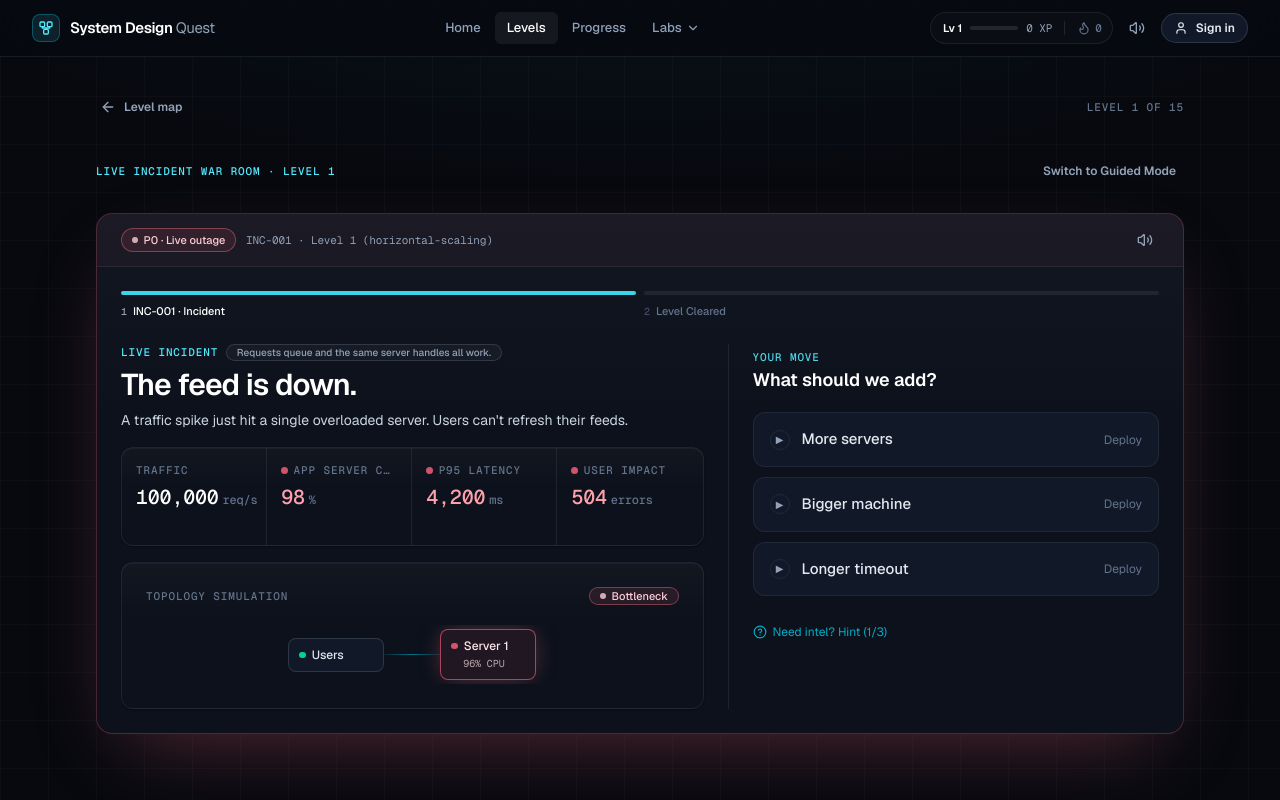
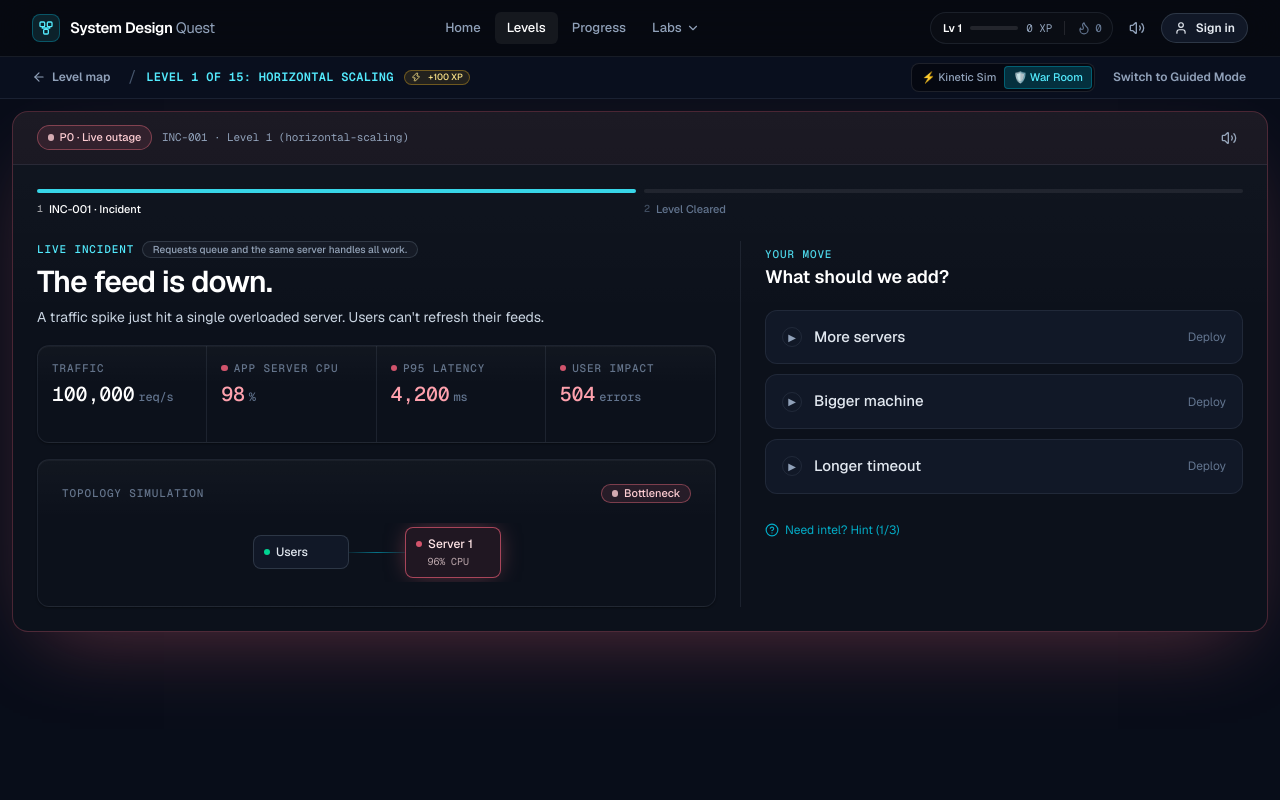
Before and after one commit to Singhak/boaringSD, a Next.js app: page /campaign/chapter-1 in a window 1280 px wide. Built offline with nearby package versions, Linux system fonts and the light colour scheme.

Commit message:
feat(campaign): add kinetic simulation and compact UI
- Added SystemFlightSim toggle for early levels
- Added compact viewport layout for mission flows
- Added keyframe shake animation in global styles
- Optimized Guided Mode for fit-to-screen layout

```diff
--- a/src/app/campaign/[chapterId]/page.tsx
+++ b/src/app/campaign/[chapterId]/page.tsx
@@ -25,6 +25,7 @@ import { getAllCampaignChapters, getCampaignChapterById } from "@/data/campaign"
 import { getPatternByChapterId, getPatternById, getAllPatterns } from "@/data/patterns";
 import { getCanonicalIncident, getPatternReplayVariant } from "@/data/scenarioPacks";
 import IncidentWarRoom from "@/components/incident/IncidentWarRoom";
+import SystemFlightSim from "@/components/simulation/SystemFlightSim";
 
 import {
   clearRunProgress,
@@ -73,6 +74,109 @@ export default function CampaignChapterPage({
 
   const stats = useUserStats();
   const total = getAllCampaignChapters().length;
+  const [simMode, setSimMode] = useState<"warroom" | "flight">("warroom");
+
+  if (stats !== null && isPatternUnlocked(stats, pattern) && mode !== "review") {
+    const isGuided = mode === "guided";
+
+    return (
+      <div className="h-screen max-h-screen overflow-hidden text-slate-100 flex flex-col bg-[#080d19]">
+        <Navbar />
+
+        {/* Compact Navigation Bar */}
+        <div className="shrink-0 flex items-center justify-between gap-3 px-4 sm:px-6 py-1.5 border-b border-[var(--line)] bg-[#0b1020]/90 backdrop-blur-md">
+          <div className="flex items-center gap-2.5 min-w-0">
+            <Link
+              href="/campaign"
+              className="btn btn-ghost !py-1 !px-2 text-xs flex items-center gap-1.5 text-slate-400 hover:text-white shrink-0"
+            >
+              <ArrowLeft className="w-3.5 h-3.5" />
+              <span>Level map</span>
+            </Link>
+            <span className="text-slate-600">/</span>
+            <span className="font-mono text-cyan-300 font-semibold tracking-wide text-xs truncate">
+              LEVEL {pattern.levelNumber} OF {total}: {pattern.title.toUpperCase()} {isGuided ? "(GUIDED STUDY)" : ""}
+            </span>
+            <span className="chip chip-warn !text-[9px] !py-0 !px-1.5 shrink-0 hidden sm:inline-flex">
+              <Zap className="w-2.5 h-2.5 mr-0.5" /> {isPatternCleared(stats, pattern) ? `Replay +${pattern.rewards.replayXp} XP` : `+${pattern.rewards.firstClearXp} XP`}
+            </span>
+          </div>
+
+          <div className="flex items-center gap-2 shrink-0">
+            {!isGuided && pattern.levelNumber <= 2 && (
+              <div className="flex items-center rounded-lg border border-white/10 bg-black/40 p-0.5">
+                <button
+                  type="button"
+                  onClick={() => setSimMode("flight")}
+                  className={`px-2 py-0.5 rounded text-[11px] font-medium transition-all ${
+                    simMode === "flight"
+                      ? "bg-cyan-400/20 text-cyan-300 border border-cyan-400/30"
+                      : "text-slate-400 hover:text-white"
+                  }`}
+                >
+                  ⚡ Kinetic Sim
+                </button>
+                <button
+                  type="button"
+                  onClick={() => setSimMode("warroom")}
+                  className={`px-2 py-0.5 rounded text-[11px] font-medium transition-all ${
+                    simMode === "warroom"
+                      ? "bg-cyan-400/20 text-cyan-300 border border-cyan-400/30"
+                      : "text-slate-400 hover:text-white"
+                  }`}
+                >
+                  🛡️ War Room
+                </button>
+              </div>
+            )}
+            {isGuided ? (
+              <Link
+                href={`/campaign/${chapter.id}`}
+                className="btn btn-primary !py-1 !px-2.5 text-xs flex items-center gap-1.5"
+              >
+                <Play className="w-3 h-3" />
+                <span className="hidden sm:inline">Launch Live</span> War Room
+              </Link>
+            ) : (
+              <Link
+                href={`/campaign/${chapter.id}?mode=guided`}
+                className="btn btn-ghost !py-1 !px-2.5 text-xs text-slate-400 hover:text-white"
+              >
+                Switch to Guided Mode
+              </Link>
+            )}
+          </div>
+        </div>
+
+        <main className="flex-1 min-h-0 w-full max-w-7xl mx-auto p-2 sm:p-3 flex flex-col overflow-hidden">
+          {isGuided ? (
+            <PatternRun chapter={chapter} pattern={pattern} stats={stats} isCompactView={true} />
+          ) : simMode === "flight" && pattern.levelNumber <= 2 ? (
+            <SystemFlightSim
+              initialIncidentId={pattern.levelNumber === 1 ? "hs-01" : "lb-01"}
+              onAllCompleted={() => {
+                completePatternRun(pattern, {
+                  patternId: pattern.id,
+                  diagnosisFirstTry: true,
+                  interventionFirstTry: true,
+                  transferFirstTry: true,
+                  hintsUsed: 0,
+                  failureReasons: [],
+                });
+              }}
+            />
+          ) : (
+            <IncidentWarRoom
+              key={`warroom-${pattern.id}`}
+              pattern={pattern}
+              chapter={chapter}
+              initialIncidentId={getCanonicalIncident(pattern.levelNumber)?.id || "hs-01"}
+            />
+          )}
+        </main>
+      </div>
+    );
+  }
 
   return (
     <div className="min-h-screen text-slate-100 flex flex-col">
@@ -100,7 +204,7 @@ export default function CampaignChapterPage({
           <LockedLevel pattern={pattern} />
         ) : mode === "review" ? (
           <ReviewRun chapter={chapter} pattern={pattern} stats={stats} />
-        ) : mode === "guided" ? (
+        ) : (
           <div className="space-y-4">
             <div className="surface p-4 rounded-xl border border-cyan-400/20 bg-cyan-400/[0.03] flex flex-col sm:flex-row sm:items-center justify-between gap-3">
               <div className="space-y-0.5">
@@ -117,21 +221,6 @@ export default function CampaignChapterPage({
               </Link>
             </div>
             <PatternRun chapter={chapter} pattern={pattern} stats={stats} />
-          </div>
-        ) : (
-          <div className="space-y-4">
-            <div className="flex items-center justify-between pb-2">
-              <span className="eyebrow text-cyan-300">Live Incident War Room · Level {pattern.levelNumber}</span>
-              <Link href={`/campaign/${chapter.id}?mode=guided`} className="btn btn-ghost text-xs">
-                Switch to Guided Mode
-              </Link>
-            </div>
-            <IncidentWarRoom
-              key={`warroom-${pattern.id}`}
-              pattern={pattern}
-              chapter={chapter}
-              initialIncidentId={getCanonicalIncident(pattern.levelNumber)?.id || "hs-01"}
-            />
           </div>
         )}
 
@@ -268,10 +357,12 @@ function PatternRun({
   chapter,
   pattern,
   stats,
+  isCompactView = false,
 }: {
   chapter: CampaignChapter;
   pattern: SystemDesignPattern;
   stats: UserStats;
+  isCompactView?: boolean;
 }) {
   // Rendered only after stats load on the client, so reading localStorage here is safe.
   const [run, setRun] = useState<RunProgress>(() => {
@@ -333,47 +424,92 @@ function PatternRun({
   const objective = pattern.objectives.find((o) => o.stage === run.stage);
 
   return (
-    <>
-      <LevelHeader chapter={chapter} pattern={pattern} reward={reward} />
+    <div className={isCompactView ? "flex-1 min-h-0 flex flex-col justify-between overflow-hidden gap-2" : "space-y-6"}>
+      {!isCompactView && <LevelHeader chapter={chapter} pattern={pattern} reward={reward} />}
+      <div className="shrink-0">
         <RunStepper stage={run.stage} />
+      </div>
 
       {resumed && run.stage !== "result" && (
-        <p role="status" className="text-[13px] text-slate-300 flex items-center justify-between gap-3 px-4 py-2.5 rounded-xl border border-cyan-300/20 bg-cyan-300/[0.04] animate-fadeIn">
+        <p role="status" className="shrink-0 text-xs text-slate-300 flex items-center justify-between gap-2 px-3 py-1.5 rounded-lg border border-cyan-300/20 bg-cyan-300/[0.04] animate-fadeIn">
           <span>Resumed where you left off. Earlier answers are saved.</span>
-          <button type="button" onClick={restart} className="btn btn-ghost !py-1 text-xs">
-            <RotateCcw className="w-3.5 h-3.5" /> Start over
+          <button type="button" onClick={restart} className="btn btn-ghost !py-0.5 !px-2 text-[11px]">
+            <RotateCcw className="w-3 h-3 mr-1" /> Start over
           </button>
         </p>
       )}
 
       {run.stage === "result" && outcome ? (
+        <div className={isCompactView ? "flex-1 min-h-0 overflow-y-auto pr-1" : ""}>
           <RunResult chapter={chapter} pattern={pattern} outcome={outcome} onReplay={restart} />
+        </div>
       ) : (
-        <div className="grid grid-cols-1 lg:grid-cols-[1fr_1.1fr] gap-6 items-start">
+        <div className={`grid grid-cols-1 lg:grid-cols-[1.1fr_1.25fr] gap-3 ${isCompactView ? "flex-1 min-h-0 items-stretch overflow-hidden" : "items-start gap-6"}`}>
           {/* Live system */}
-          <section className="space-y-3 lg:sticky lg:top-20" aria-label="Live system">
-            <div className="flex items-center justify-between">
-              <h2 className="eyebrow flex items-center gap-2">
-                <Sparkles className="w-3.5 h-3.5 text-cyan-300" /> Live system
+          <section className={`space-y-3 ${isCompactView ? "flex flex-col justify-between min-h-0 space-y-2 overflow-y-auto lg:overflow-visible pr-1" : "lg:sticky lg:top-20"}`} aria-label="Live system">
+            <div className="flex items-center justify-between shrink-0">
+              <h2 className="eyebrow flex items-center gap-1.5 !text-[11px]">
+                <Sparkles className="w-3 h-3 text-cyan-300" /> Live system
               </h2>
-              <span className={`chip ${fixed ? "chip-ok" : "chip-bad"}`}>
+              <span className={`chip !py-0 !text-[10px] ${fixed ? "chip-ok" : "chip-bad"}`}>
                 <span className={`dot ${fixed ? "" : "animate-pulse-glow"}`} aria-hidden />
                 {fixed ? "Stabilized" : "Degraded"}
               </span>
             </div>
+            <div className="shrink-0">
               <MetricsStrip metrics={metrics} before={fixed ? chapter.initialMetrics : undefined} />
+            </div>
+            <div className={isCompactView ? "flex-1 min-h-0 flex flex-col justify-center" : ""}>
               <RunTopology patternId={pattern.id} fixed={fixed} />
+            </div>
           </section>
 
           {/* Current stage */}
-          <section className="surface p-5 sm:p-7 space-y-5" aria-live="polite">
+          <section className={`surface ${isCompactView ? "p-3 sm:p-4 flex flex-col justify-between min-h-0 overflow-y-auto rounded-xl border border-[var(--line)] space-y-2" : "p-5 sm:p-7 space-y-5"}`} aria-live="polite">
             {objective && (
-              <p className="text-xs text-slate-500 pb-4 border-b border-[var(--line)]">
+              <p className="shrink-0 text-[11px] text-slate-500 pb-1 border-b border-[var(--line)]">
                 Objective · <span className="text-slate-200">{objective.label}</span>
               </p>
             )}
 
             {run.stage === "observe" && (
+              isCompactView ? (
+                <div className="space-y-2 flex-1 min-h-0 flex flex-col justify-between">
+                  <div className="space-y-0.5 shrink-0">
+                    <span className="eyebrow text-cyan-300/80 !text-[10px]">Observe · New Constraint</span>
+                    <h2 className="text-lg sm:text-xl display font-bold leading-tight text-white">{pattern.levelGoal}</h2>
+                    <p className="text-[12px] sm:text-[13px] text-slate-300 leading-snug line-clamp-2">{chapter.scenario}</p>
+                    <p className="text-[11px] text-slate-400">Constraint: <span className="text-slate-200">{pattern.newConstraint}</span></p>
+                  </div>
+                  <div className="rounded-xl border border-cyan-400/20 bg-cyan-400/[0.04] p-2.5 space-y-1 flex-1 min-h-0 overflow-y-auto">
+                    <div className="flex items-center justify-between">
+                      <p className="eyebrow text-cyan-300/80 !text-[10px]">Fresh replay variant</p>
+                      <button type="button" onClick={nextScenario} className="btn btn-ghost !px-1.5 !py-0.5 text-[10px]">
+                        Next scenario
+                      </button>
+                    </div>
+                    <h3 className="text-sm font-semibold text-white leading-tight">{replayVariant.title}</h3>
+                    <p className="text-xs text-slate-300 leading-snug line-clamp-2">{replayVariant.context}</p>
+                    <p className="text-[11px] text-emerald-200">Expected: {replayVariant.expectedPattern}</p>
+                  </div>
+                  {cleared && (
+                    <p className="shrink-0 text-[11px] text-emerald-200/90 px-2.5 py-1 rounded-lg bg-emerald-400/[0.06] border border-emerald-400/20">
+                      Cleared before. Replaying pays +{pattern.rewards.replayXp} XP once a day.
+                    </p>
+                  )}
+                  <button
+                    type="button"
+                    onClick={() => {
+                      markRunStarted(pattern.id);
+                      update({ stage: "diagnose" });
+                    }}
+                    className="btn btn-primary btn-md w-full justify-center shrink-0 !py-2 text-xs sm:text-sm font-medium"
+                  >
+                    <Play className="w-4 h-4 mr-1" />
+                    Start diagnosis
+                  </button>
+                </div>
+              ) : (
                 <div className="space-y-4">
                   <span className="eyebrow text-cyan-300/80">Observe</span>
                   <p className="text-[15px] text-slate-200 leading-relaxed">
@@ -411,9 +547,11 @@ function PatternRun({
                     Start diagnosis
                   </button>
                 </div>
+              )
             )}
 
             {run.stage === "diagnose" && (
+              <div className={isCompactView ? "flex-1 min-h-0 overflow-y-auto pr-0.5" : ""}>
                 <QuestionCard
                   key={`diagnose-${replayVariant.id}`}
                   eyebrow={`Diagnose · Incident: ${replayVariant.title}`}
@@ -429,9 +567,11 @@ function PatternRun({
                   }
                   onContinue={() => update({ stage: "choose" })}
                 />
+              </div>
             )}
 
             {run.stage === "choose" && (
+              <div className={isCompactView ? "flex-1 min-h-0 overflow-y-auto pr-0.5" : ""}>
                 <QuestionCard
                   key="choose"
                   eyebrow="Deploy a fix"
@@ -450,7 +590,7 @@ function PatternRun({
                     }
                   }}
                   afterCorrect={
-                  <div className="p-3 rounded-lg bg-black/20 border border-[var(--line)] text-slate-300 space-y-1">
+                    <div className="p-2.5 rounded-lg bg-black/20 border border-[var(--line)] text-slate-300 text-xs space-y-1">
                       <p className="font-medium text-white">Verify: compare the metrics.</p>
                       <p>
                         CPU {chapter.initialMetrics.cpuUsage}% → {chapter.targetMetrics.cpuUsage}%, latency{" "}
@@ -462,9 +602,11 @@ function PatternRun({
                   }
                   onContinue={() => update({ stage: "counter" })}
                 />
+              </div>
             )}
 
             {run.stage === "counter" && (
+              <div className={isCompactView ? "flex-1 min-h-0 overflow-y-auto pr-0.5" : ""}>
                 <QuestionCard
                   key="counter"
                   eyebrow="Tradeoff counter-strike"
@@ -483,9 +625,11 @@ function PatternRun({
                   }
                   onContinue={() => update({ stage: "transfer" })}
                 />
+              </div>
             )}
 
             {run.stage === "transfer" && (
+              <div className={isCompactView ? "flex-1 min-h-0 overflow-y-auto pr-0.5" : ""}>
                 <QuestionCard
                   key="transfer"
                   eyebrow="Transfer: same pattern, different product"
@@ -518,6 +662,7 @@ function PatternRun({
                   }}
                   onContinue={() => update({ stage: "result" })}
                 />
+              </div>
             )}
           </section>
         </div>
@@ -537,7 +682,7 @@ function PatternRun({
           nextLabel="See the result"
         />
       )}
-    </>
+    </div>
   );
 }
 
--- a/src/app/mission/page.tsx
+++ b/src/app/mission/page.tsx
@@ -6,9 +6,9 @@ import PushpaMissionWarRoom from "@/components/PushpaMissionWarRoom";
 
 export default function MissionPage() {
   return (
-    <div className="min-h-screen text-slate-100 flex flex-col">
+    <div className="h-screen max-h-screen text-slate-100 flex flex-col overflow-hidden">
       <Navbar />
-      <main className="flex-1 max-w-5xl w-full mx-auto px-4 sm:px-6 py-6 sm:py-10 flex items-center">
+      <main className="flex-1 max-w-5xl w-full mx-auto px-2 sm:px-4 py-2 sm:py-3 flex items-center justify-center min-h-0 overflow-hidden">
         <PushpaMissionWarRoom isStandalonePage />
       </main>
     </div>
```
Also changed, not shown: src/app/globals.css (+9 -0 lines), src/app/page.tsx (+15 -7 lines). Lines whose indentation alone changed are shown as unchanged.
